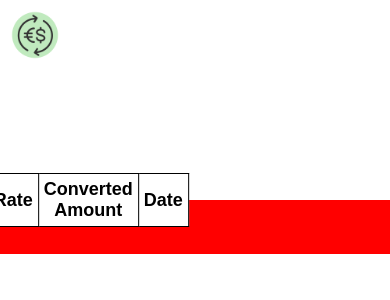
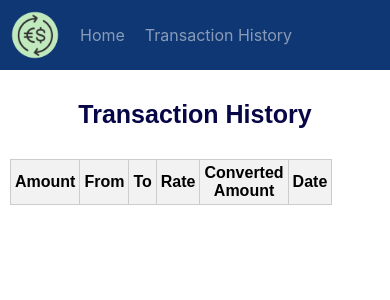
Before and after one commit to saraktareen/Currency-Exchange, an Angular app: page /TransactionHistory in a window 390 px wide. Shown: the top 300 px of the page. Built offline with nearby package versions, Linux system fonts and the light colour scheme.

Commit message:
- Fixed the UI of the webpages

```diff
--- a/src/app/app.module.ts
+++ b/src/app/app.module.ts
@@ -12,7 +12,6 @@ import { AppRoutingModule } from './app-routing.module';
 import { GraphComponent } from './components/graph/graph.component';
 import { HttpClientModule } from '@angular/common/http';
 import { ConvertComponent } from './components/convert/convert.component';
-import { MainImageComponent } from './components/main-image/main-image.component';
 
 
 @NgModule({
@@ -23,7 +22,6 @@ import { MainImageComponent } from './components/main-image/main-image.component
     TransactionHistoryComponent,
     GraphComponent,
     ConvertComponent,
-    MainImageComponent,
   ],
   imports: [
     BrowserModule,
--- a/src/app/components/convert/convert.component.ts
+++ b/src/app/components/convert/convert.component.ts
@@ -52,7 +52,6 @@ export class ConvertComponent {
       const amount = this.amountValue || 0; // User-entered amount to be converted
       const convertedAmount = (amount * exchangeRate).toFixed(2); // Converted amount is displayed to the second decimal place
 
-      // this.displayConvertedAmount = `${convertedAmount} ${this.toCurrency}`;
       this.result = `${amount} ${this.fromCurrency} = ${convertedAmount} ${this.toCurrency}`
       this.displayRate = `Rate: 1 ${this.fromCurrency} = ${exchangeRate} ${this.toCurrency}`;
 
--- a/src/app/components/home/home.component.css
+++ b/src/app/components/home/home.component.css
@@ -1,11 +1,22 @@
+.image{
+  width: 100%; /* 1280 x 372  */
+    height: 70px;
+    background-color: #0f3773;
+}
+
+h1{
+  color: rgb(7, 7, 71);
+  text-align: center;
+  margin: 10px;
+  padding: 20px;
+}
+
 .tab-container{
   position: absolute;
-  top: 65%;
-  left: 50%;
-  width:85%;
+  top: 25%;
+  left: 8%;
+  width: 85%;
   height: 400px;
-  transform: translate(-50%, -50%);
-  z-index: 1;
   background-color: #fff;
   border-radius: 10px;
   box-shadow: 0 2px 4px rgba(0, 0, 0, 0.2);
@@ -130,10 +141,13 @@
 
 @media (max-width: 414px) {
   .tab-container{
-    top: 55%;
+    top: 17%;
     height: 80%;
   }
 
+  h1{
+    font-size: 25px;
+  }
   .tabcontent{
     text-align: center;
     display:flex;
--- a/src/app/components/home/home.component.html
+++ b/src/app/components/home/home.component.html
@@ -1,7 +1,8 @@
-<div>
-    <img [src]="imageUrl" alt="Background Image">
+<div class="image">
+    <!-- <img src="./assets/background.jpg"> -->
+</div>
 
-
+<h1> Get Your Cash Converted</h1>
 <div class="tab-container">
 
     <div class="tab-headings">
@@ -23,4 +24,3 @@
         <app-graph/>
     </div>
 </div>
-</div>
--- a/src/app/components/main-image/main-image.component.css
+++ /dev/null
@@ -1,5 +0,0 @@
-.background-image img {
-    width: 100%;
-    height: 400px;
-    opacity: 0.8;
-  }
--- a/src/app/components/main-image/main-image.component.html
+++ /dev/null
@@ -1,5 +0,0 @@
-
-  <div [ngStyle]="{ 'background-image': 'url(' + imageUrl + ')' }">
-    <app-home [imageUrl]="imageUrl"></app-home>
-    <app-transaction-history [imageUrl]="imageUrl"></app-transaction-history>
-  </div>
--- a/src/app/components/main-image/main-image.component.ts
+++ /dev/null
@@ -1,10 +0,0 @@
-import { Component } from '@angular/core';
-
-@Component({
-  selector: 'app-main-image',
-  templateUrl: './main-image.component.html',
-  styleUrls: ['./main-image.component.css']
-})
-export class MainImageComponent {
-  imageUrl = './assets/background.jpg';
-}
--- a/src/app/components/transaction-history/transaction-history.component.css
+++ b/src/app/components/transaction-history/transaction-history.component.css
@@ -1,49 +1,67 @@
+.image{
+    width: 100%; /* 1280 x 372  */
+    height: 70px;
+    background-color: #0f3773;
+  }
 
-table{
-    border: 1px solid rgb(215, 209, 209);
-    transform: translate(-50%, -50%);
-    /* position: absolute;
-    z-index: 1; */
-    left: 50%;
-    width:85%;
-    background-color: white;
-
-}
-table, th, td{
-    border-collapse: collapse;
-    padding-right: 30px;
-    padding-left: 30px;
+h1{
+    color: rgb(7, 7, 71);
     text-align: center;
-    margin-left: 50%;
-    margin-top: 56%;
+    margin: 10px;
+    padding: 20px;
 }
 
-tr:nth-child(even) {
+.table-container {
+    margin: 10px;
+    margin-left: 10%;
+    margin-right: 10%;
+    bottom: 10px;
+    height: 500px; /* Set the desired height for the table container */
+  }
+
+  table {
+    width: 100%;
+    border-collapse: collapse;
+  }
+
+  th, td {
+    border: 1px solid #ccc;
+    padding: 8px;
+  }
+
+  th {
+    background-color: #f2f2f2;
+  }
+
+  tr:nth-child(even) {
     background-color: #efefef;
 }
 
-th{
-    font-size: 18px;
-    border: 1px solid black;
-}
+@media (max-width: 414px){
 
-td{
-    border: 1px solid rgb(215, 209, 209);
-}
+    /* .table-container {
+        background-color:red;
+    } */
 
-@media (max-width: 414px){
-    .table-container{
-        background-color: red;
+    h1{
+        font-size: 25px;
     }
 
+    .table-container{
+        margin: 5px;
+    }
+    table {
+        width: 20%;
+        margin-left: 0px;
+    }
     table, th, td{
-        top: 65%;
         margin: 5px;
-        margin-top: 200px;
-        padding: 5px;
+        padding: 4px;
     }
 
-    .table-container table{
-        margin-right: 20%;
+    #convertedAmount{
+        padding-right: 1px;
+
     }
+
 }
--- a/src/app/components/transaction-history/transaction-history.component.html
+++ b/src/app/components/transaction-history/transaction-history.component.html
@@ -1,3 +1,8 @@
+<div class="image">
+  <!-- <img src="./assets/background.jpg"> -->
+</div>
+<h1>Transaction History</h1>
+<div class = "abc">
 <div class="table-container">
     <table>
       <thead>
@@ -16,9 +21,11 @@
           <td>{{ transaction.from }}</td>
           <td>{{ transaction.to }}</td>
           <td>{{ transaction.rate }}</td>
-          <td>{{ transaction.convertedAmount }}</td>
+          <td id = "convertedAmount">{{ transaction.convertedAmount }}</td>
           <td>{{ transaction.currentDate | date:'yyyy-MM-dd' }}</td>
         </tr>
       </tbody>
+      <br><br>
     </table>
 </div>
+</div>
--- a/src/app/components/transaction-history/transaction-history.component.ts
+++ b/src/app/components/transaction-history/transaction-history.component.ts
@@ -1,4 +1,4 @@
-import { Component, Input } from '@angular/core';
+import { Component } from '@angular/core';
 import { TransactionHistoryService } from '../../services/transaction-history.service';
 
 @Component({
@@ -7,7 +7,6 @@ import { TransactionHistoryService } from '../../services/transaction-history.se
   styleUrls: ['./transaction-history.component.css']
 })
 export class TransactionHistoryComponent {
-  @Input() imageUrl: string | undefined;
 
   TransactionHistory: any[] = [];
 
```
Also changed, not shown: 1 other file (tests, documents, lock files or other folders). Lines whose indentation alone changed are shown as unchanged.
